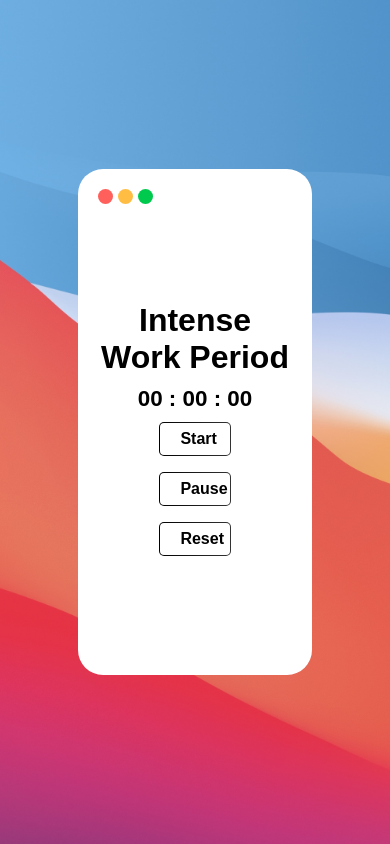
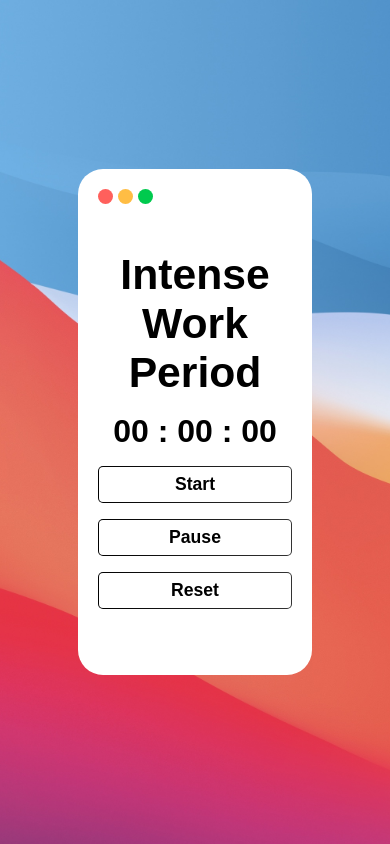
Before and after one commit to StepanPotiienko/productivity-timer, a plain HTML site: page template/index.html in a window 390 px wide. Drawn offline with Linux system fonts and the light colour scheme; a web font is replaced by a local one.

Commit message:
minor styling changes

```diff
--- a/template/css/index.css
+++ b/template/css/index.css
@@ -95,11 +95,15 @@ body {
   flex-direction: column;
   justify-content: center;
   align-items: center;
-  gap: 10px;
+  gap: 10pt;
+}
+
+#timer h1 {
+  font-size: 32pt;
 }
 
 #timer #display {
-  font-size: 1.4rem;
+  font-size: 2rem;
 }
 
 #controls {
@@ -118,7 +122,7 @@ body {
   border-radius: 5px;
   background: linear-gradient(to right, rgba(0, 0, 0, 1), rgba(0, 0, 0, 0.8));
   cursor: pointer;
-  font-size: 1rem;
+  font-size: 1.1rem;
   -webkit-border-radius: 5px;
   -moz-border-radius: 5px;
   -ms-border-radius: 5px;
@@ -189,12 +193,19 @@ body {
 }
 
 @media screen and (max-width: 696px) {
+  #timer {
+    width: 100%;
+    display: flex;
+    gap: 12pt;
+  }
+
   #controls {
+    width: 100%;
     flex-direction: column;
     gap: 12pt;
   }
 
   #controls button {
-    width: 80%;
+    width: 100%;
   }
 }
```
